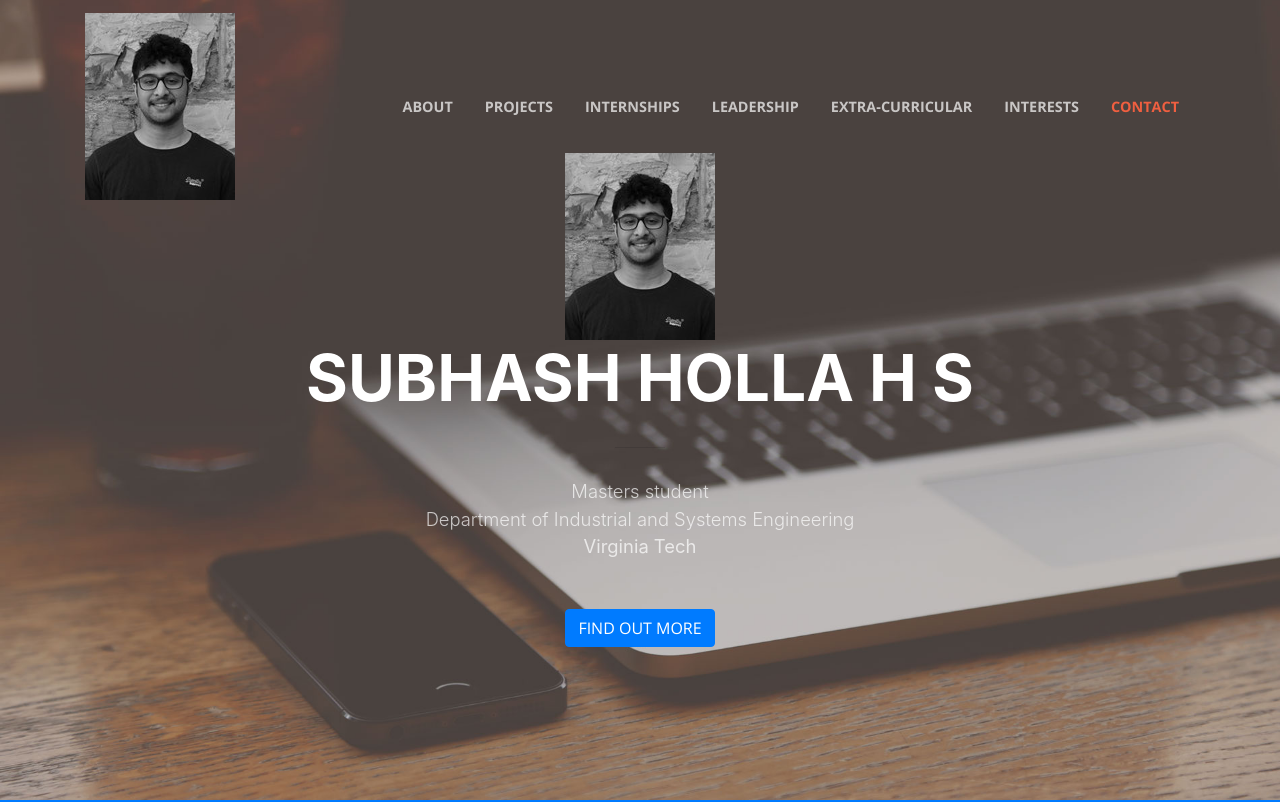
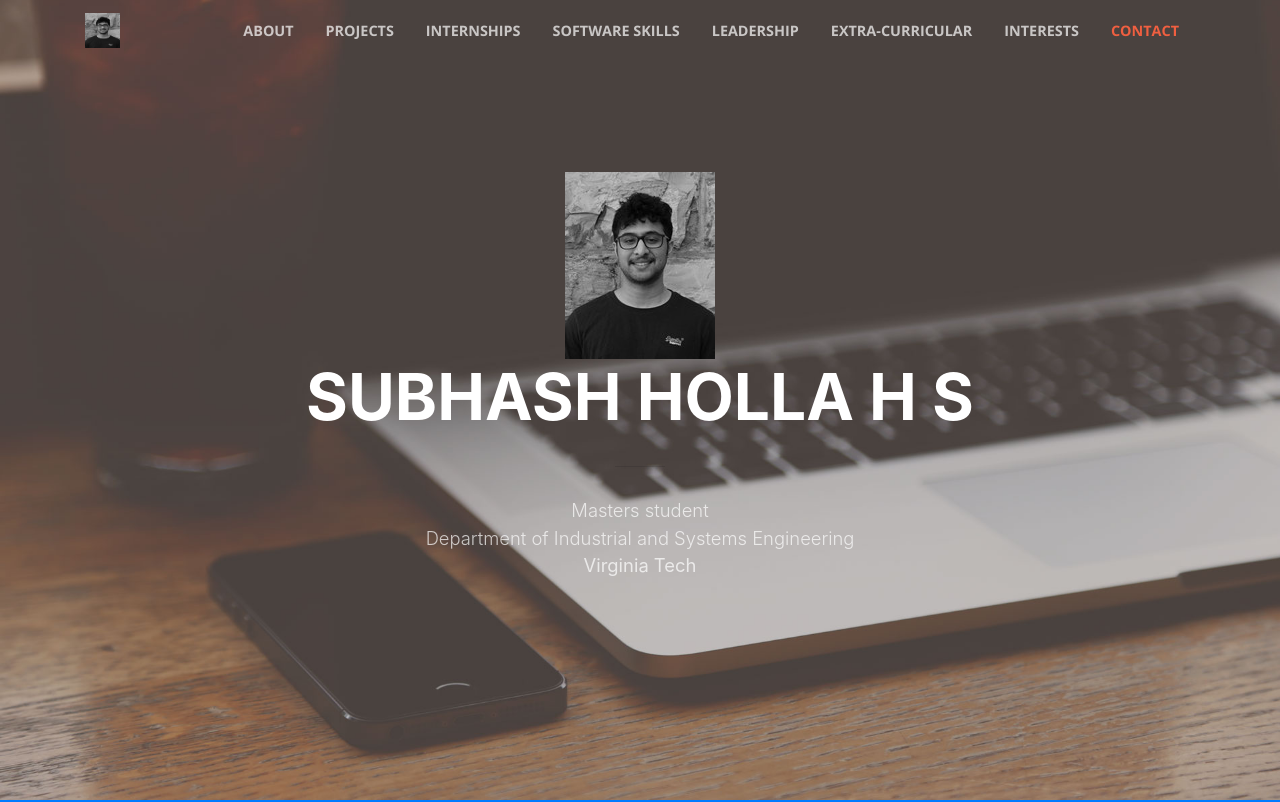
Before and after one commit to subhash-holla/PersonalWebsite, a website with bundled scripts: page index.html in a window 1280 px wide. Shown: the top 802 px of the page. Built offline with nearby package versions, Linux system fonts and the light colour scheme.

Commit message:
about and navbar edit

```diff
--- a/index.html
+++ b/index.html
@@ -35,7 +35,7 @@
     <!-- Navigation -->
     <nav class="navbar navbar-expand-lg navbar-light fixed-top" id="mainNav">
       <div class="container">
-        <a class="navbar-brand js-scroll-trigger" href="#page-top"><img src="Subhash.jpg" class="img-responsive img-circle margin" style="display:inline" alt="DisplayPicture"></a>
+        <a class="navbar-brand js-scroll-trigger" href="#page-top"><img src="Subhash.jpg" class="img-responsive img-circle margin" style="display:inline" alt="DisplayPicture" width="35" height="35"></a>
         <button class="navbar-toggler navbar-toggler-right" type="button" data-toggle="collapse" data-target="#navbarResponsive" aria-controls="navbarResponsive" aria-expanded="false" aria-label="Toggle navigation">
           <span class="navbar-toggler-icon"></span>
         </button>
@@ -49,6 +49,9 @@
             </li>
             <li class="nav-item">
               <a class="nav-link js-scroll-trigger" href="#portfolio">Internships</a>
+            </li>
+            <li class="nav-item">
+              <a class="nav-link js-scroll-trigger" href="#portfolio">Software Skills</a>
             </li>
             <li class="nav-item">
               <a class="nav-link js-scroll-trigger" href="#portfolio">Leadership</a>
@@ -79,7 +82,6 @@
           </div>
           <div class="col-lg-8 mx-auto">
             <p class="text-faded mb-5">Masters student <br /> Department of Industrial and Systems Engineering <br /> <strong>Virginia Tech</strong></p>
-            <a class="btn btn-primary btn-xl js-scroll-trigger" href="#about">Find Out More</a>
           </div>
         </div>
       </div>
@@ -91,7 +93,7 @@
           <div class="col-lg-8 mx-auto text-center">
             <h2 class="section-heading text-white">About</h2>
             <hr class="light my-4">
-            <p class="text-faded mb-4">I am a graduate student who is actively searching for opportunities in Human-Machine Interaction. I am currently pursuing a Masters in General Industrial Engineering from Virginia Tech. I am currently concentrating on Optimization of Data Models that occur in Socio-Technical Systems and understanding Human Factors problems in the same. I have been actively honing my skills in Data Science and Machine Learning with a concentration in Deep Learning. Deep Reinforcement Learning is the crux of the study that I am currently helping in the <a class="btn btn-light btn-xl js-scroll-trigger" href="https://sites.google.com/a/vt.edu/vacse/" target="_blank">Virginia Cognitive Sciences Lab.</a></p>
+            <p class="text-faded mb-4">I am a graduate student who is actively searching for opportunities in Human-Machine Interaction. I am currently pursuing a Masters in General Industrial Engineering from Virginia Tech. I am currently concentrating on Optimization of Data Models that occur in Socio-Technical Systems and understanding Human Factors problems in the same. I have been actively honing my skills in Data Science and Machine Learning with a concentration in Deep Learning. Deep Reinforcement Learning is the crux of the study that I am currently helping in the <a class="btn btn-light js-scroll-trigger" href="https://sites.google.com/a/vt.edu/vacse/" target="_blank">Virginia Cognitive Sciences Lab.</a></p>
           </div>
         </div>
       </div>
```
